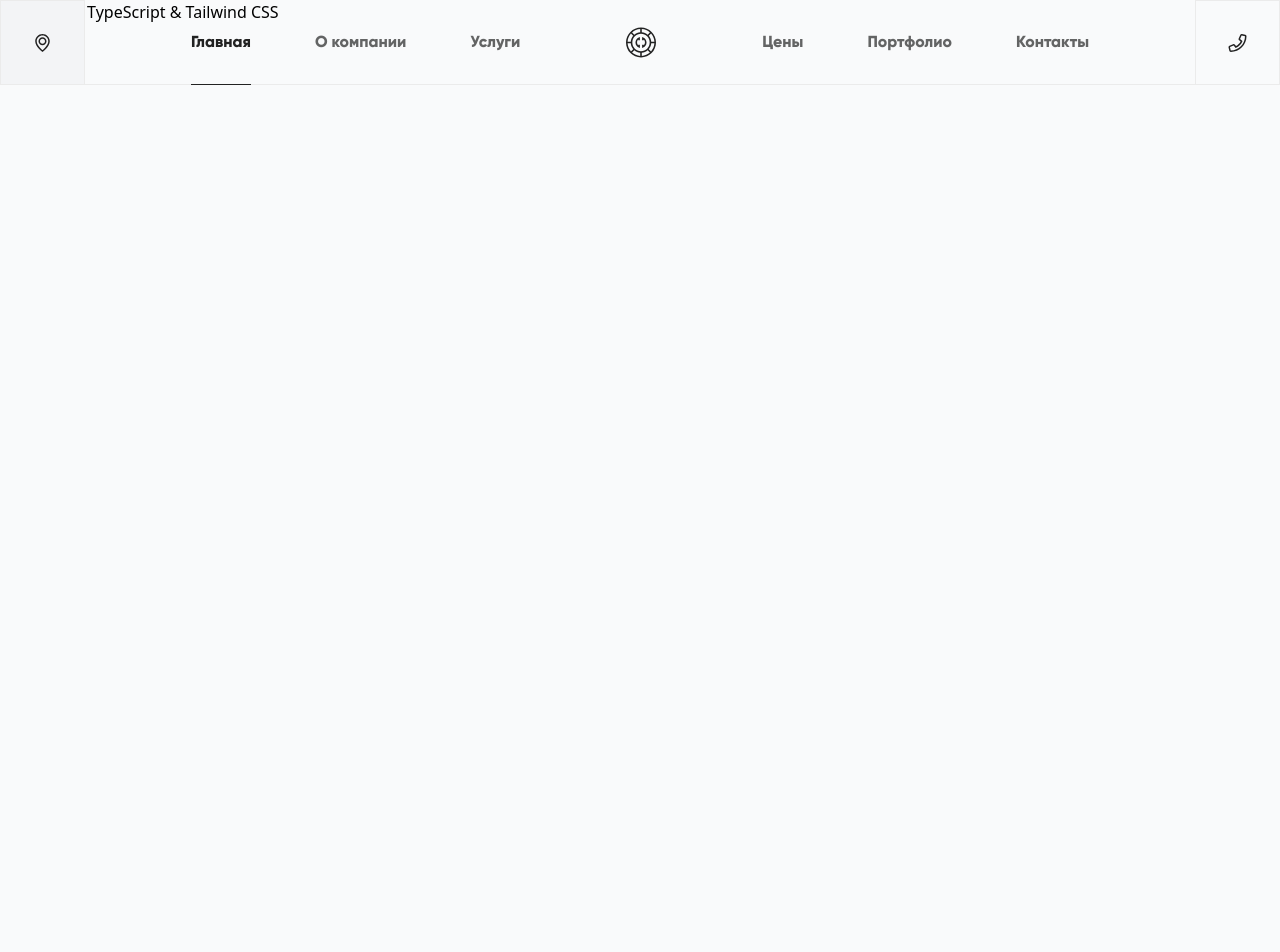
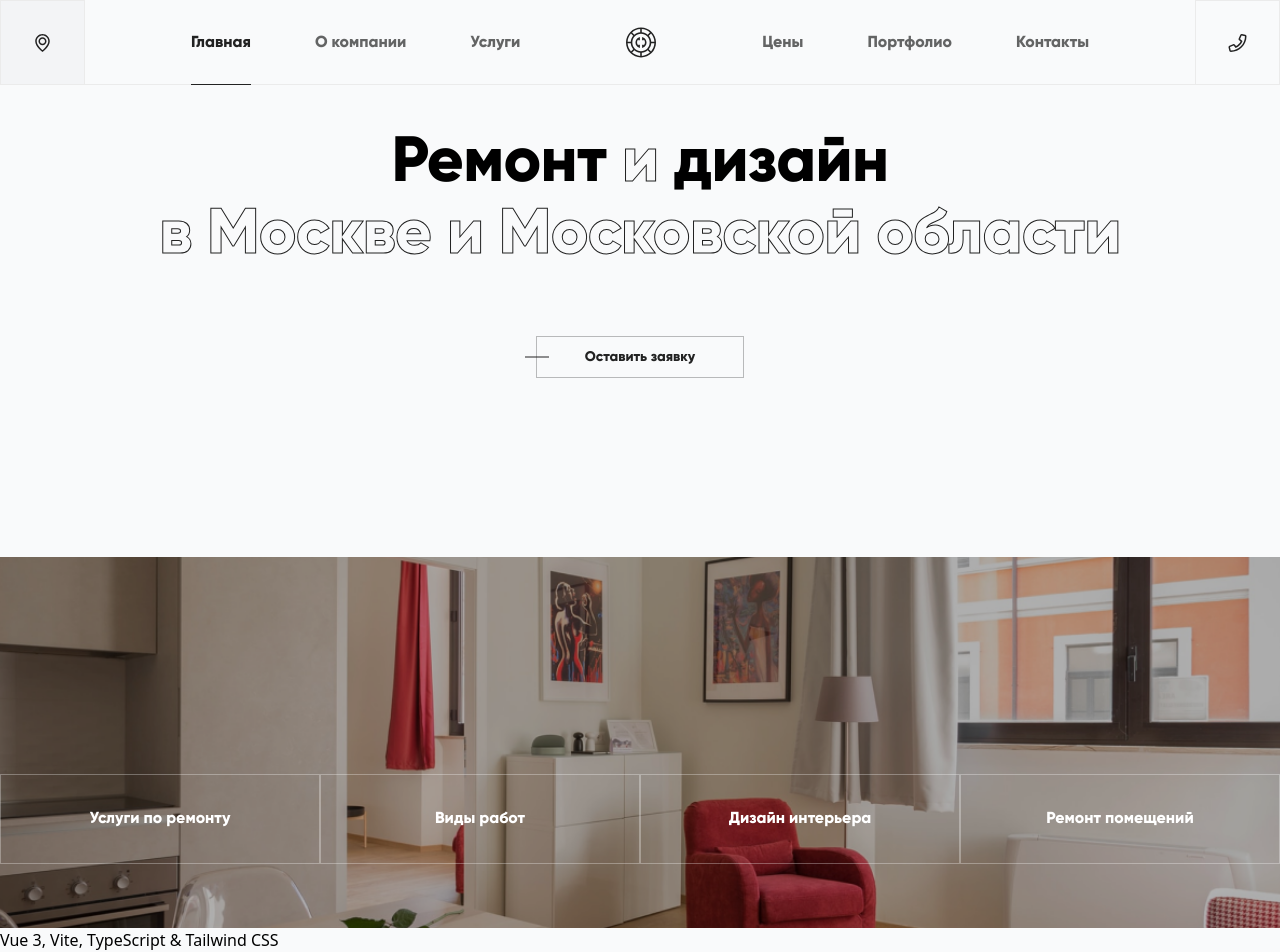
Before and after one commit to Soljdev/palladiumlab_test, a Vue app: page / in a window 1280 px wide. Before the commit the page ends 800 px from the top, so only its background shows below. Built offline with nearby package versions, Linux system fonts and the light colour scheme.

Commit message:
Добавли компоннет main слайдера

```diff
--- a/src/App.vue
+++ b/src/App.vue
@@ -2,7 +2,8 @@
 
 <template>
   <div class="wrapper">
-    <topHeader />
+    <mainHeader />
+
 
     <div class="">
       <router-view />
@@ -11,12 +12,12 @@
 </template>
 
 <script lang="ts">
-  import { defineComponent } from 'vue';
-  import topHeader from './components/topHeader.vue';
+  import { defineComponent } from 'vue'
+  import mainHeader from './components/mainHeader.vue'
 
   export default defineComponent({
     components: {
-      topHeader,
+      mainHeader,
     },
-  });
+  })
 </script>
--- /dev/null
+++ b/src/components/mainHeader.vue
@@ -0,0 +1,138 @@
+<template>
+  <div class="main-header-container">
+    <topHeader />
+    <div class="main-header">
+      <div class="main-header-title heading-1 py-16">
+        Ремонт <span>и</span> дизайн
+        <br><span>в Москве и Московской области</span>
+      </div>
+      <div class="main-header-btn flex justify-center pb-16">
+        <div class="btn">Оставить заявку</div>
+      </div>
+    </div>
+    <div class="main-header-inner">
+      <div
+        v-for="item in items"
+        :key="item.id"
+        class="main-header-item"
+        :class="[
+          item.show ? item.colors + ' --current' : '',
+          'hover:' + item.colors
+        ]"
+        @click="setCurrentBlockId(item.id)"
+      >
+        {{ item.title }}
+      </div>
+    </div>
+  </div>
+</template>
+
+<script lang="ts">
+import { defineComponent, toRef, ref } from 'vue'
+import { globalState } from '../store'
+import topHeader from './topHeader.vue'
+
+export default defineComponent({
+  components: {
+    topHeader,
+  },
+
+  props: {
+
+  },
+
+  setup() {
+    return {
+      items: toRef(globalState, 'mainItems'),
+      currentBlockId: {
+        type: Number,
+        // default: 0,
+      },
+    }
+  },
+
+  computed: {
+    getCurrentBlockId() {
+      return this.currentBlockId
+    },
+  },
+
+  methods: {
+    setCurrentBlockId(id: number) {
+      console.log(this.items)
+      for (let item in this.items) {
+          if (this.items[item].id == id) {
+            this.items[item].show = true
+          } else {
+            this.items[item].show = false
+          }
+      }
+    },
+  },
+})
+</script>
+
+<style>
+.main-header-container {
+  position: relative;
+  min-height: 100vh;
+  /* @apply flex flex-col */
+  display: grid;
+  grid-template-columns: 1fr 1fr 1fr 1fr;
+  grid-template-rows: 1.2fr 1fr;
+  gap: 0px;
+}
+
+.main-header {
+  grid-area: 1 / 1 / 2 / 5;
+  z-index: 10;
+  position: relative;
+  @apply py-16
+}
+
+.main-header-title {
+  @apply max-w-screen-xl text-heading-1 m-auto text-center
+}
+
+.main-header-title span {
+  color: transparent;
+  -webkit-text-stroke: 1px #222;
+  /* text-shadow: 1px 1px 0 #222 */
+}
+
+.main-header-inner {
+  /* background: url( ../../public/img/s1.png ) no-repeat center; */
+  /* background-size: cover; */
+  grid-area: 1 / 1 / 3 / 5;
+  @apply grow flex items-end pb-16
+}
+
+.main-header-inner::after{
+  content: '';
+  display: block;
+  z-index: -1;
+  position: absolute;
+  bottom: 0;
+  width: 100%;
+  top: 60%;
+  background: url( ../../public/img/s1.png ) no-repeat center;
+  background-size: cover;
+}
+
+.main-header-item {
+  border: 1px solid rgba(255, 255, 255, 0.3);
+  background-clip: border-box;
+  cursor: pointer;
+  @apply p-8 flex items-end w-full justify-center font-display text-white transition-colors
+}
+
+.main-header-item.--current {
+  height: 100%;
+  border-color: transparent;
+  @apply items-end
+}
+
+.main-header-ui {
+  @apply hover:bg-main-red hover:bg-main-green hover:bg-main-blue hover:bg-main-purple
+}
+</style>
```
Also changed, not shown: public/img/s1.png (added).
